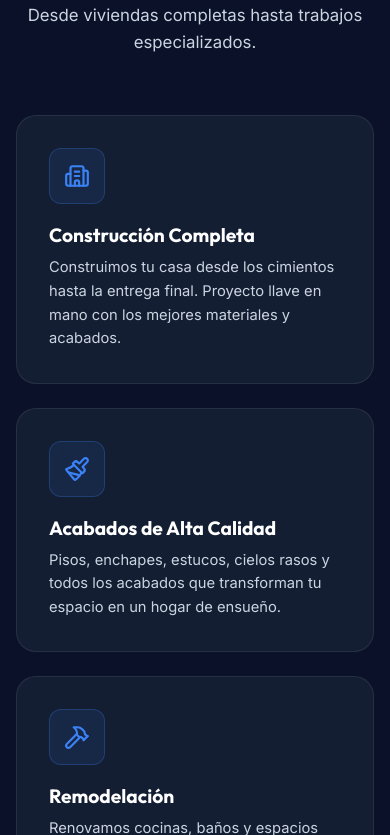
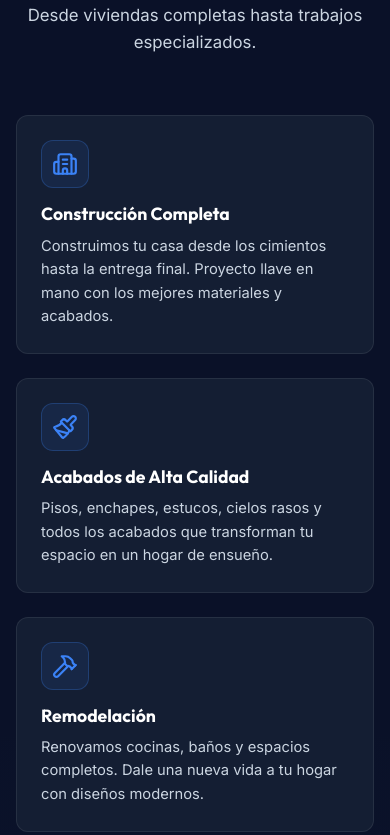
Before and after one commit to juansebastiansasa0321/s3-contrucciones, a Next.js app: page / in a window 390 px wide. Shown: the part 1329-2164 px from the top of the page. Built offline with nearby package versions, Linux system fonts and the light colour scheme; no server answers; the database is empty.

Commit message:
Mejoras de diseño en vista móvil de servicios y proyectos

```diff
--- a/src/app/globals.css
+++ b/src/app/globals.css
@@ -1227,10 +1227,49 @@ h6 {
 
   .about-grid,
   .area-content,
-  .contact-grid,
-  .projects-grid {
+  .contact-grid {
     grid-template-columns: 1fr;
     gap: 32px;
+  }
+
+  .projects-grid {
+    display: flex;
+    overflow-x: auto;
+    scroll-snap-type: x mandatory;
+    gap: 20px;
+    padding-bottom: 24px;
+    -ms-overflow-style: none;
+    scrollbar-width: none;
+    /* Create visual bleed to edge while preserving container align */
+    margin-left: -24px;
+    margin-right: -24px;
+    padding-left: 24px;
+    padding-right: 24px;
+  }
+
+  .projects-grid::-webkit-scrollbar {
+    display: none;
+  }
+
+  .project-card {
+    min-width: 85vw;
+    scroll-snap-align: center;
+    flex-shrink: 0;
+  }
+
+  .card {
+    padding: 24px;
+    border-radius: var(--radius-md);
+  }
+
+  .card-icon {
+    width: 48px;
+    height: 48px;
+    margin-bottom: 16px;
+  }
+
+  .card h3 {
+    font-size: 1.1rem;
   }
 
   .about-features {
```
